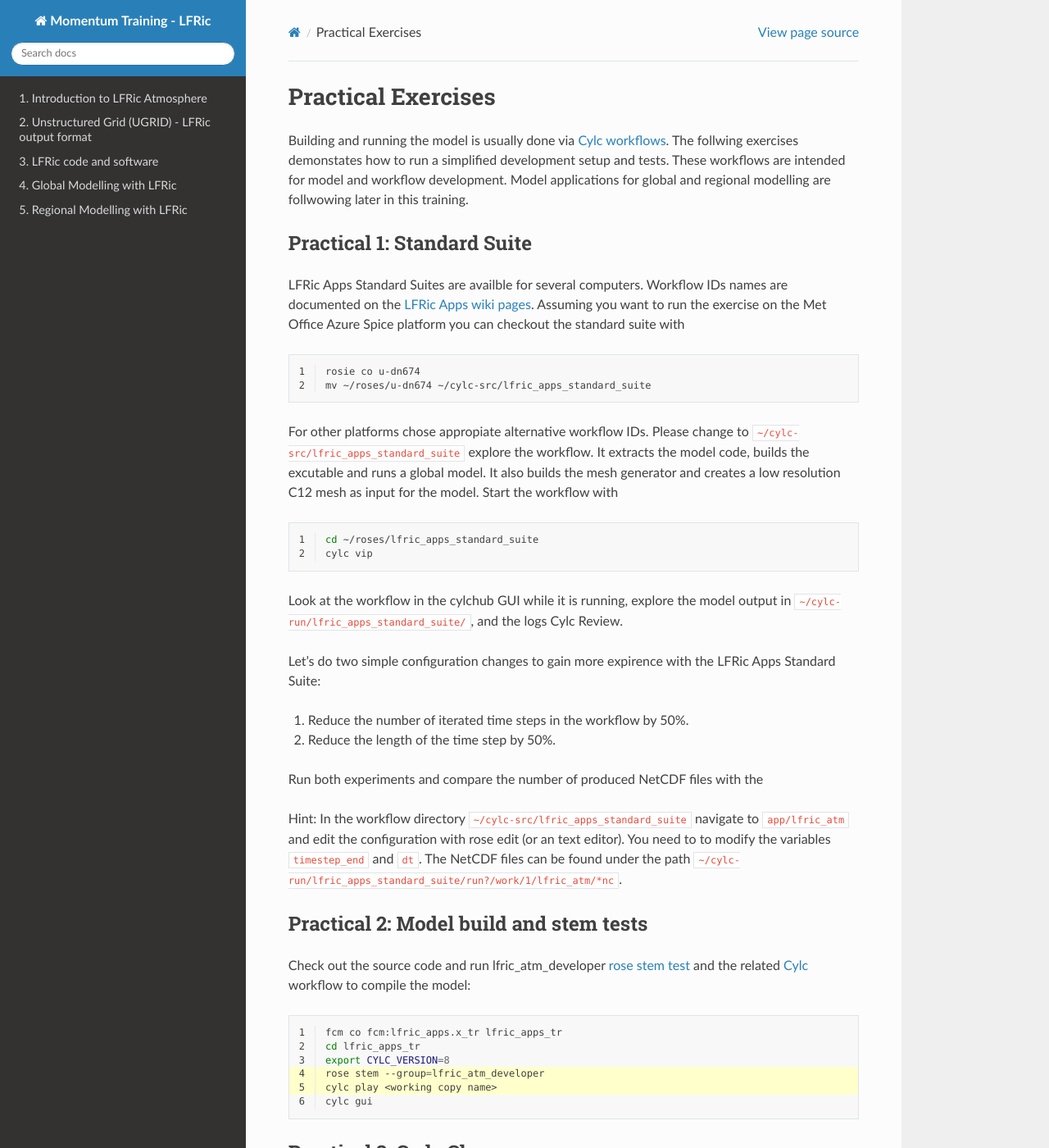
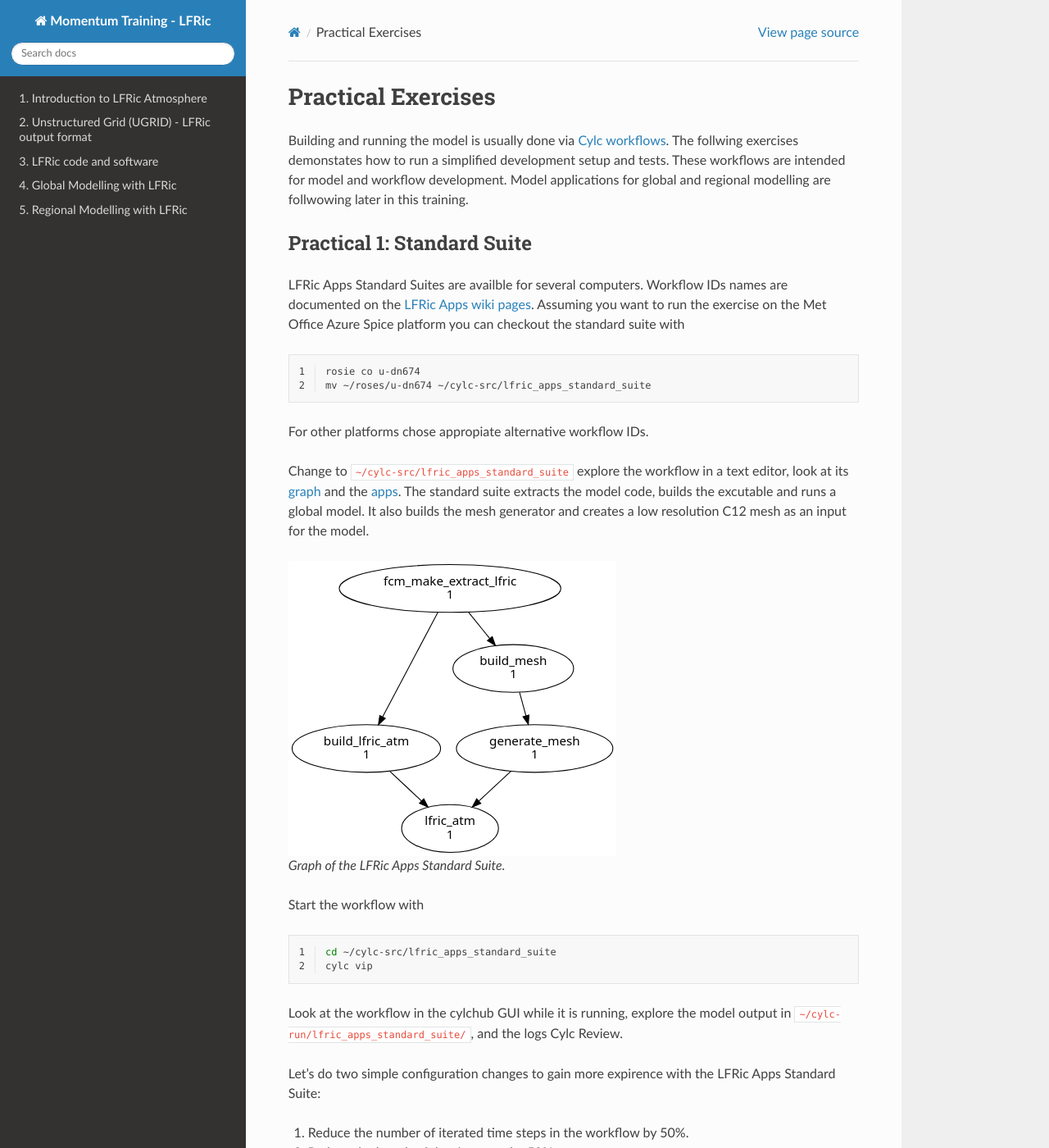
Before and after one commit to MetOffice/LFRic-Atmosphere-Training, a Sphinx documentation site: the page built from source/lfric_infrastructure/practical_exercises.rst, in a window 1280 px wide and 1400 px high. Shown: the whole window at 82% size. Built offline with Sphinx 7.4.7 and the Read the Docs theme 3.1.0, drawn with Linux system fonts in a browser that asks for light colours.

Commit message:
Add graphic with graph of standard suite, tidy text in standard suite practical

```diff
--- a/source/lfric_infrastructure/practical_exercises.rst
+++ b/source/lfric_infrastructure/practical_exercises.rst
@@ -15,12 +15,22 @@ LFRic Apps Standard Suites are availble for several computers. Workflow IDs name
    rosie co u-dn674
    mv ~/roses/u-dn674 ~/cylc-src/lfric_apps_standard_suite
 
-For other platforms chose appropiate alternative workflow IDs. Please change to ``~/cylc-src/lfric_apps_standard_suite`` explore the workflow. It extracts the model code, builds the excutable and runs a global model. It also builds the mesh generator and creates a low resolution C12 mesh as input for the model. Start the workflow with
+For other platforms chose appropiate alternative workflow IDs.
+
+Change to ``~/cylc-src/lfric_apps_standard_suite`` explore the workflow in a text editor, look at its `graph <https://cylc.github.io/cylc-doc/stable/html/glossary.html#term-graph>`_ and the `apps <https://metomi.github.io/rose/doc/html/tutorial/rose/applications.html>`_. The standard suite extracts the model code, builds the excutable and runs a global model. It also builds the mesh generator and creates a low resolution C12 mesh as an input for the model.
+
+
+.. figure:: /_static/3/lfric_apps_standard_suite.svg
+  :width: 400px
+
+  Graph of the LFRic Apps Standard Suite.
+
+Start the workflow with
 
 .. code-block:: bash
    :linenos:
 
-   cd ~/roses/lfric_apps_standard_suite
+   cd ~/cylc-src/lfric_apps_standard_suite
    cylc vip
 
 Look at the workflow in the cylchub GUI while it is running, explore the model output in ``~/cylc-run/lfric_apps_standard_suite/``, and the logs Cylc Review.
```
Also changed, not shown: source/_static/3/lfric_apps_standard_suite.svg (added).
